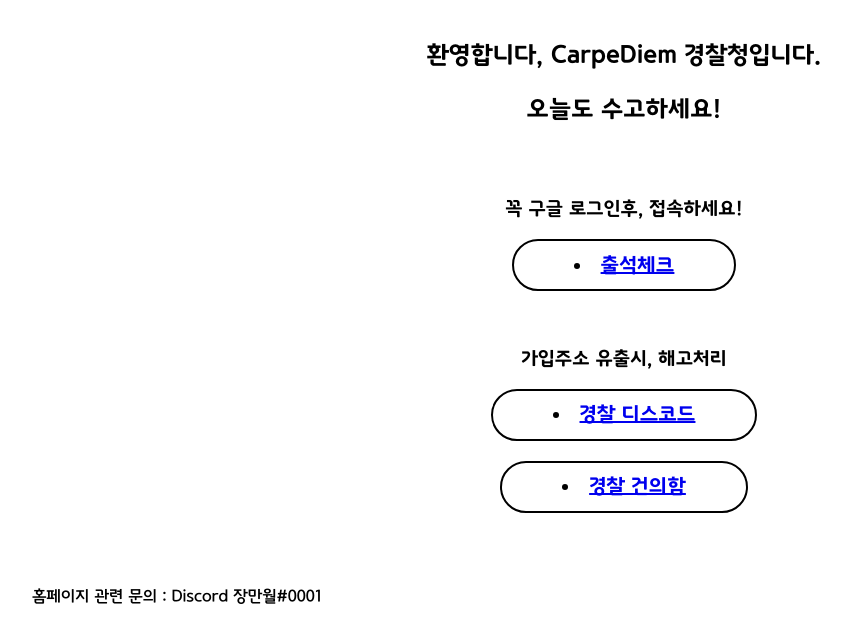
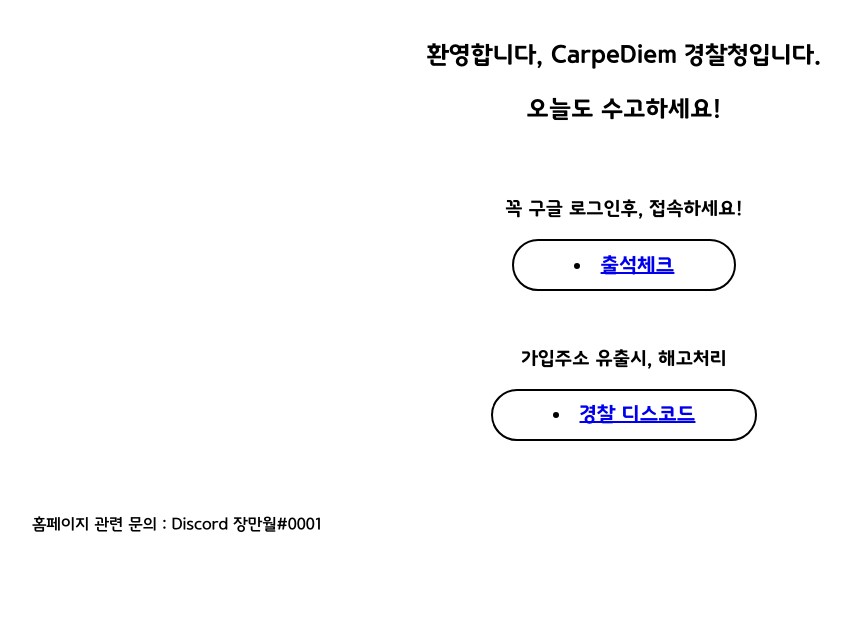
Before and after one commit to Tecklo123/1, a plain HTML site: page index.html in a window 1280 px wide. Shown: the part 527-1170 px from the top of the page, without its empty margins (16-871 px from the left). After the commit the page ends 1110 px from the top, so only its background shows below. Drawn offline with Linux system fonts and the light colour scheme.

Commit message:
Update index.html

```diff
--- a/index.html
+++ b/index.html
@@ -23,7 +23,6 @@
 " class="button">출석체크</a></li></button>
 		<br><h3>가입주소 유출시, 해고처리</h3>
 		  <button><li><a href="https://discord.gg/SvpMMeF" class="button">경찰 디스코드</a></li></button>
-	        <button><li><a href="naver.com" class="button">경찰 건의함</a></li></button>
 		  <div id="text1">
 		  <br><br><br><div style="text-align:left">홈페이지 관련 문의 : Discord 장만월#0001</div>
 		  </div>
```
